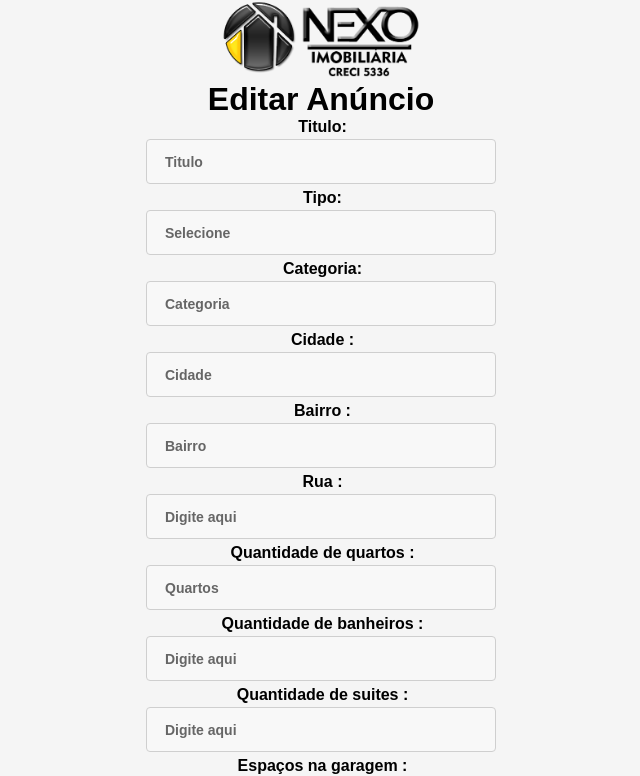
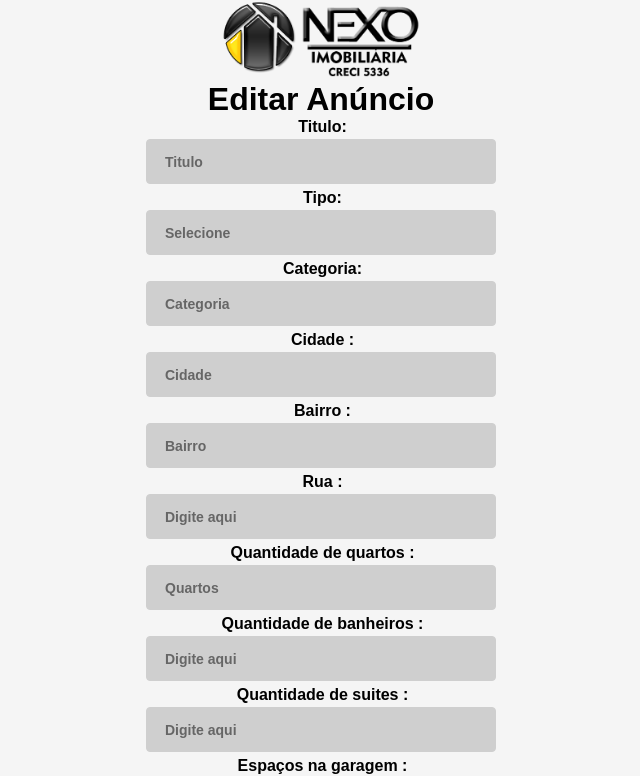
Before and after one commit to gabrielrab/nexo-front-end, a React (Create React App) app: page /edit/1 in a window 1280 px wide. Shown: the top 776 px of the page, without its empty margins (319-959 px from the left). Built offline with nearby package versions, Linux system fonts and the light colour scheme; no server answers; sample sign-in values are in the browser's storage.

Commit message:
Alter share

```diff
--- a/src/pages/Create.css
+++ b/src/pages/Create.css
@@ -32,7 +32,7 @@
     padding: 0 18px;
     font-size: 14px;
     color: #666;
-    background-color: #f8f8f8;
+    background-color: #cfcfcf;
     width: 100%;
 }
 
@@ -44,7 +44,7 @@ select, textarea, option, input{
     padding: 0 18px;
     font-size: 14px;
     color: #666;
-    background-color: #f8f8f8;
+    background-color: #cfcfcf;
     width: 100%;
 }
 
--- a/src/pages/Edit.js
+++ b/src/pages/Edit.js
@@ -84,6 +84,16 @@ export default function({ match }) {
             Apartamento
           </option>
           <option selected={product.category === "Lote"}>Lote</option>
+          <option selected={product.category === "Terreno Rural"}>
+            Terreno Rural
+          </option>
+          <option selected={product.category === "Sitio"}>>Sitio</option>
+          <option selected={product.category === "Chacara"}>>Chacara</option>
+          <option selected={product.category === "Kitnet"}>>Kitnet</option>
+          <option selected={product.category === "Fazenda"}>>Fazenda</option>
+          <option selected={product.category === "Galpão Industrial"}>
+            >Galpão Industrial
+          </option>
         </select>
         <label>Cidade :</label>
         <input
--- a/src/pages/First.css
+++ b/src/pages/First.css
@@ -123,7 +123,7 @@ nav .list-btns .btn2:hover{
     flex-direction: column;
     margin-bottom: 15px;
     box-sizing: border-box;
-    border: 1px solid rgb(207, 207, 207);
+    border: 1px solid #cfcfcf;
 }
 
 .product:hover{
@@ -252,6 +252,7 @@ a{
     margin-right: 5px;
 }
 .share-first{
+    z-index: 1;
     display: flex;
     justify-content: flex-end;
 }
--- a/src/pages/First.js
+++ b/src/pages/First.js
@@ -110,7 +110,6 @@ export default function() {
 
   function handleSubmit(event) {
     event.preventDefault();
-    alert("apply");
     setApply(true);
   }
 
@@ -323,8 +322,8 @@ export default function() {
         {apply === false ? (
           <>
             {original.map(product => (
+              <div className="product" key={product._id}>
                 <Link to={`/product/${product._id}`} key={product._id}>
-                <div className="product" key={product._id}>
                   <div className="content-img">
                     <img
                       src={product.thumb || product.imagesURL[0].url}
@@ -342,7 +341,9 @@ export default function() {
                         product.category === "Sitio" ||
                         product.category === "Fazenda" ||
                         product.category === "Chacara" ? (
-                          <>{product.district}</>
+                          <>
+                            {product.district} - {product.city}
+                          </>
                         ) : (
                           <>
                             {product.street}, B. {product.district} <br />{" "}
@@ -353,7 +354,10 @@ export default function() {
                     </div>
                     <div className="skills">
                       <ul>
-                        {product.category === "Lote" ? (
+                        {product.category === "Lote" ||
+                        product.category === "Sitio" ||
+                        product.category === "Fazenda" ||
+                        product.category === "Chacara" ? (
                           <></>
                         ) : (
                           <>
@@ -413,33 +417,34 @@ export default function() {
                           ,00
                         </label>
                       </div>
+                    </div>
+                  </div>
+                </Link>
                 <span className="share-first">
                   <a
-                          href={`https://www.facebook.com/sharer/sharer.php?u=https://nexo-front.herokuapp.com/`}
+                    href={`https://www.facebook.com/sharer/sharer.php?u=https://nexo-front.herokuapp.com/product/${product._id}`}
+                    target="_self"
                   >
                     <img src={fb} alt="whatsapp" className="icon-md" />
                   </a>
                   <a
-                          href={`whatsapp://send?text=https://nexo-front.herokuapp.com/`}
+                    href={`whatsapp://send?text=https://nexo-front.herokuapp.com/product/${product._id}`}
                     data-action="share/whatsapp/share"
                   >
                     <img src={wp} alt="whatsapp" className="icon-md" />
                   </a>
                 </span>
               </div>
-                  </div>
-                </div>
-              </Link>
             ))}
           </>
         ) : products.length > 0 ? (
           <>
             {products.map(product => (
+              <div className="product" key={product._id}>
                 <Link to={`/product/${product._id}`} key={product._id}>
-                <div className="product" key={product._id}>
                   <div className="content-img">
                     <img
-                      src={product.imagesURL[0].url}
+                      src={product.thumb || product.imagesURL[0].url}
                       alt=""
                       className="img-product"
                     />
@@ -448,13 +453,15 @@ export default function() {
                   <div className="content-infos">
                     <div className="infos">
                       <span>
-                        <b>{product.label}</b>
+                        <b className="title">{product.label}</b>
                         <br />
                         {product.category === "Lote" ||
                         product.category === "Sitio" ||
                         product.category === "Fazenda" ||
                         product.category === "Chacara" ? (
-                          <>{product.district}</>
+                          <>
+                            {product.district} - {product.city}
+                          </>
                         ) : (
                           <>
                             {product.street}, B. {product.district} <br />{" "}
@@ -465,7 +472,10 @@ export default function() {
                     </div>
                     <div className="skills">
                       <ul>
-                        {product.category === "Lote" ? (
+                        {product.category === "Lote" ||
+                        product.category === "Sitio" ||
+                        product.category === "Fazenda" ||
+                        product.category === "Chacara" ? (
                           <></>
                         ) : (
                           <>
@@ -477,6 +487,7 @@ export default function() {
                               />
                               {product.bedrooms}
                             </li>
+
                             <li>
                               <img
                                 src={wc}
@@ -485,6 +496,7 @@ export default function() {
                               />
                               {product.wc}
                             </li>
+
                             <li>
                               <img
                                 src={car}
@@ -523,9 +535,13 @@ export default function() {
                           ,00
                         </label>
                       </div>
+                    </div>
+                  </div>
+                </Link>
                 <span className="share-first">
                   <a
                     href={`https://www.facebook.com/sharer/sharer.php?u=https://nexo-front.herokuapp.com/product/${product._id}`}
+                    target="_self"
                   >
                     <img src={fb} alt="whatsapp" className="icon-md" />
                   </a>
@@ -537,9 +553,6 @@ export default function() {
                   </a>
                 </span>
               </div>
-                  </div>
-                </div>
-              </Link>
             ))}
           </>
         ) : (
--- a/src/pages/Product.js
+++ b/src/pages/Product.js
@@ -74,7 +74,9 @@ export default function Product({ match }) {
               product.category === "Sitio" ||
               product.category === "Fazenda" ||
               product.category === "Chacara" ? (
-                <>{product.district}</>
+                <>
+                  {product.district} - {product.city}
+                </>
               ) : (
                 <>
                   {product.street}, B. {product.district} <br /> {product.city}
```
Lines whose indentation alone changed are shown as unchanged.
